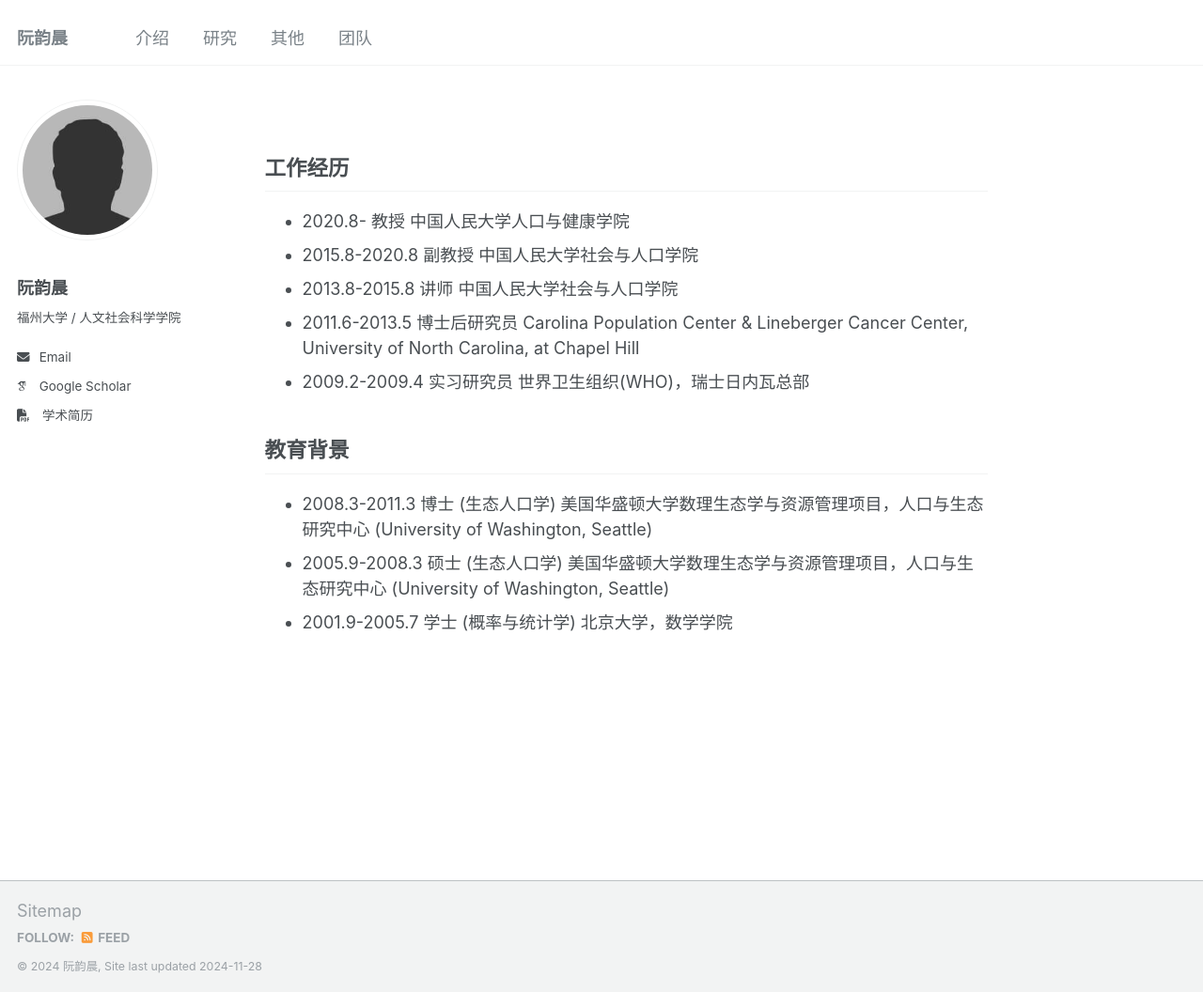
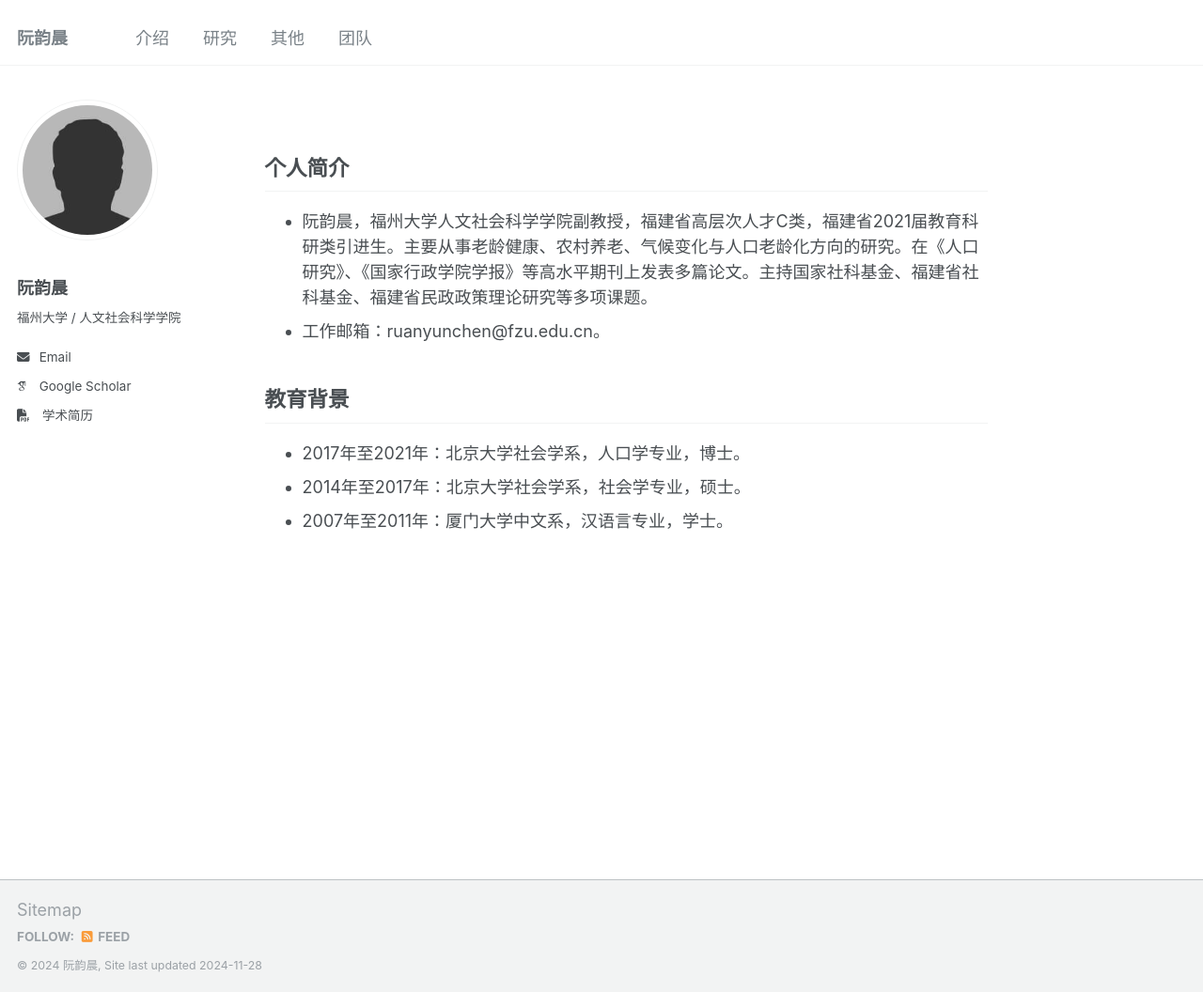
Before and after one commit to RuanYunchen/RuanYunchen.github.io, a Jekyll site: the page built from _pages/about.md, in a window 1280 px wide and 1056 px high. Shown: the whole window at 94% size. Built offline with Jekyll 4.4.1, drawn with Linux system fonts in a browser that asks for light colours; some web fonts are replaced.

Commit message:
Update about.md

```diff
--- a/_pages/about.md
+++ b/_pages/about.md
@@ -7,14 +7,11 @@ redirect_from:
   - /about.html
 ---
 
-## 工作经历
-- 2020.8- 教授 中国人民大学人口与健康学院
-- 2015.8-2020.8 副教授 中国人民大学社会与人口学院
-- 2013.8-2015.8 讲师 中国人民大学社会与人口学院
-- 2011.6-2013.5 博士后研究员 Carolina Population Center & Lineberger Cancer Center, University of North Carolina, at Chapel Hill
-- 2009.2-2009.4 实习研究员 世界卫生组织(WHO)，瑞士日内瓦总部
+## 个人简介
+- 阮韵晨，福州大学人文社会科学学院副教授，福建省高层次人才C类，福建省2021届教育科研类引进生。主要从事老龄健康、农村养老、气候变化与人口老龄化方向的研究。在《人口研究》、《国家行政学院学报》等高水平期刊上发表多篇论文。主持国家社科基金、福建省社科基金、福建省民政政策理论研究等多项课题。
+- 工作邮箱：ruanyunchen@fzu.edu.cn。
 
 ## 教育背景
-- 2008.3-2011.3 博士 (生态人口学) 美国华盛顿大学数理生态学与资源管理项目，人口与生态研究中心 (University of Washington, Seattle)
-- 2005.9-2008.3 硕士 (生态人口学) 美国华盛顿大学数理生态学与资源管理项目，人口与生态研究中心 (University of Washington, Seattle)
-- 2001.9-2005.7 学士 (概率与统计学) 北京大学，数学学院
+- 2017年至2021年：北京大学社会学系，人口学专业，博士。
+- 2014年至2017年：北京大学社会学系，社会学专业，硕士。
+- 2007年至2011年：厦门大学中文系，汉语言专业，学士。
```
